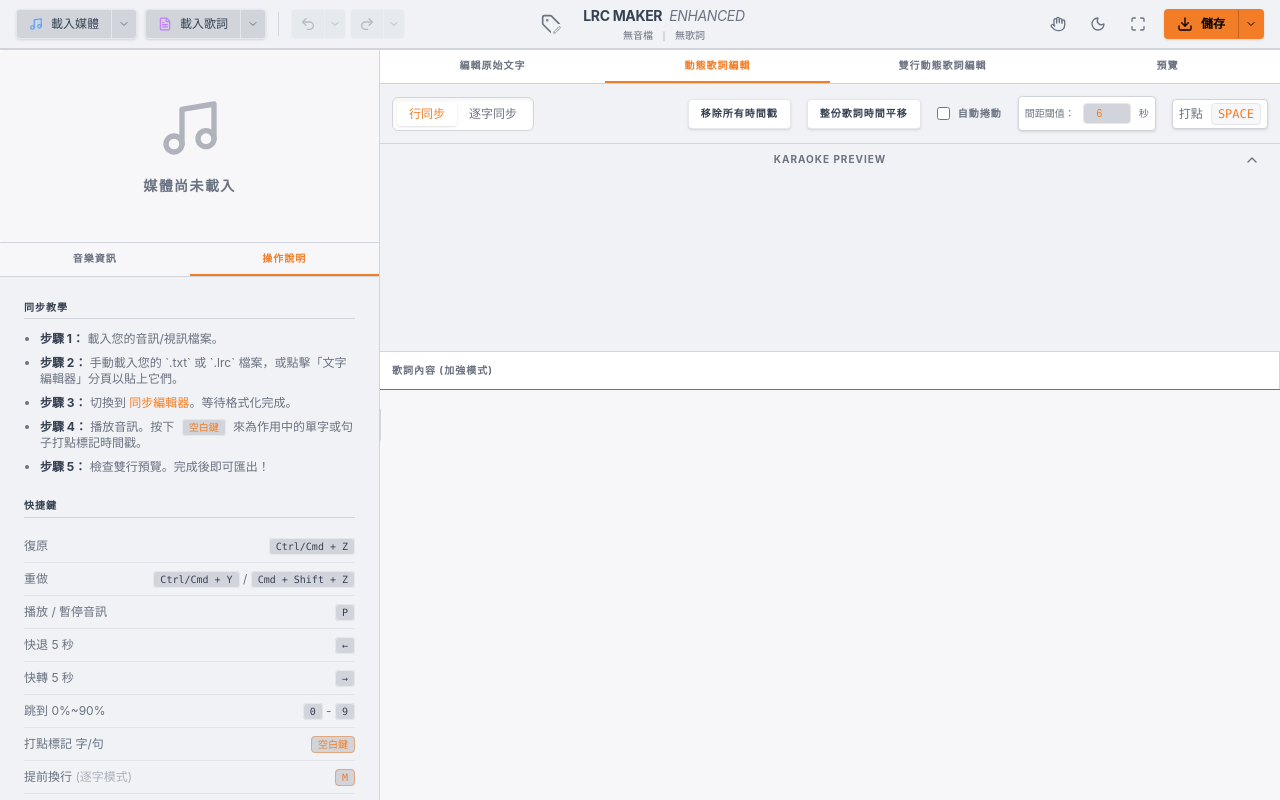
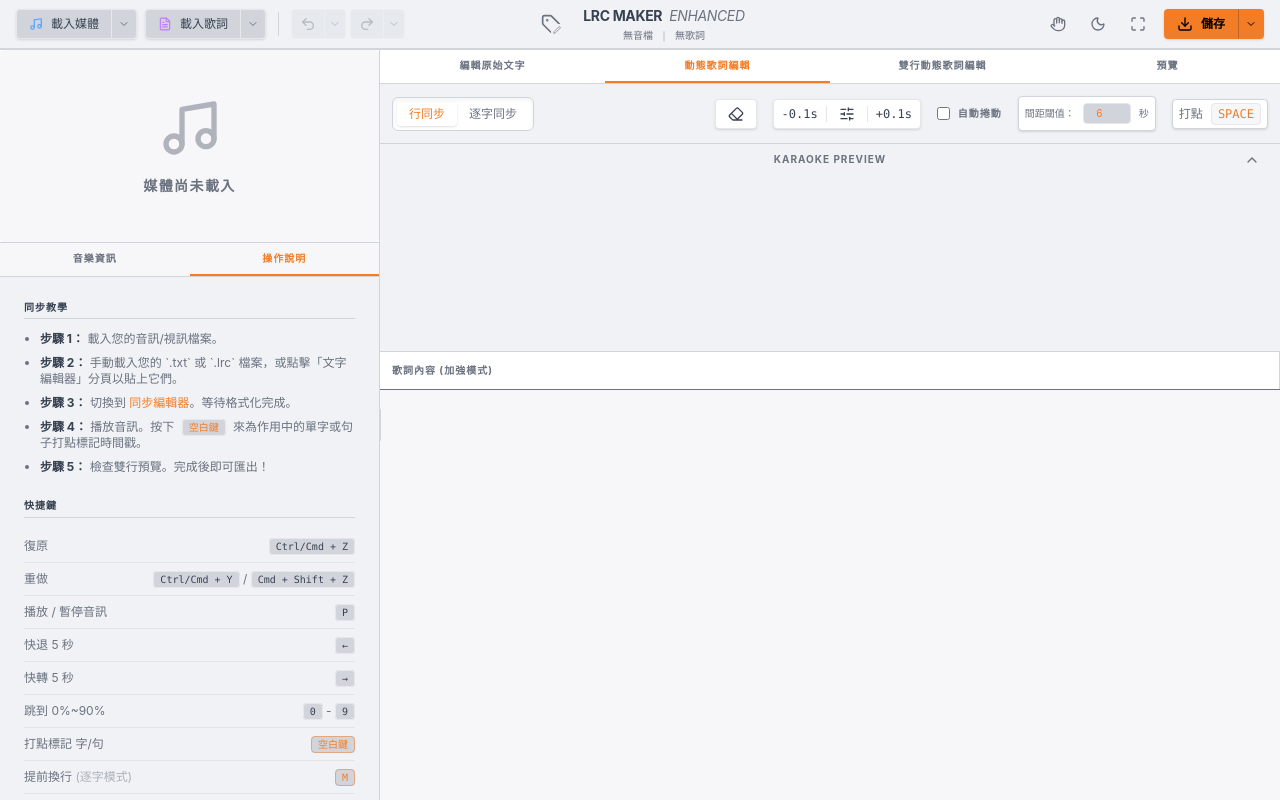
Before and after one commit to chyuaner/aistudio-elrc-maker, a Next.js app: page / in a window 1280 px wide. Built offline with nearby package versions, Linux system fonts and the light colour scheme.

Commit message:
feat(SyncEditor): 將編輯區按鈕改icon精簡版面 Introduces a new button to clear all timestamps from lines and words in the SyncEditor. This provides a convenient way to reset timing for the entire LRC file.

```diff
--- a/components/SyncEditor.tsx
+++ b/components/SyncEditor.tsx
@@ -4,7 +4,7 @@
 import { formatTime } from '@/lib/lyric-utils';
 import { KaraokePreview } from './KaraokePreview';
 import { Tooltip } from './Tooltip';
-import { Edit2, Trash2, X, ArrowRight, MoreVertical, ArrowUpFromLine, Copy, Play, SplitSquareVertical, Clock, Scissors, Type, Plus, FileText } from 'lucide-react';
+import { Edit2, Trash2, X, ArrowRight, MoreVertical, ArrowUpFromLine, Copy, Play, SplitSquareVertical, Clock, Scissors, Type, Plus, FileText, Eraser, SlidersHorizontal, Settings2 } from 'lucide-react';
 
 import { useAutoScroll } from './useAutoScroll';
 import { useDialogs } from './DialogProvider';
@@ -495,6 +495,7 @@
         </div>
 
         <div className="flex flex-wrap items-center gap-4 text-[10px] text-[var(--app-text-muted)]">
+          <Tooltip title={<span className="text-xs font-mono">移除所有時間戳</span>}>
             <button
               onClick={async () => {
                 const confirmed = await dialogs.confirm('確定要移除所有時間戳嗎？');
@@ -507,11 +508,22 @@
                     commitLines(newLines, '移除所有時間戳');
                 }
               }}
-            className="px-3 py-1.5 bg-[var(--app-bg-panel)] hover:bg-[var(--app-bg-hover)] hover:text-red-400 rounded shadow-sm uppercase font-bold tracking-widest border border-[var(--app-border-light)] flex items-center text-[var(--app-text-secondary)] transition-colors h-[30px]"
+              className="px-3 py-1.5 bg-[var(--app-bg-panel)] hover:bg-[var(--app-bg-hover)] hover:text-red-400 rounded shadow-sm border border-[var(--app-border-light)] flex items-center text-[var(--app-text-secondary)] transition-colors h-[30px]"
             >
-            移除所有時間戳
+              <Eraser className="w-4 h-4" />
             </button>
+          </Tooltip>
 
+          <div className="flex items-center shadow-sm rounded border border-[var(--app-border-light)] h-[30px] overflow-hidden bg-[var(--app-bg-panel)]">
+            <Tooltip title={<span className="text-xs font-mono">將所有時間提前 0.1 秒</span>}>
+              <button
+                onClick={() => shiftTime(-0.1)}
+                className="px-2 h-full hover:bg-[var(--app-bg-hover)] text-[var(--app-text-secondary)] hover:text-[var(--app-text-primary)] transition-colors border-r border-[var(--app-border-light)] font-mono text-xs"
+              >
+                -0.1s
+              </button>
+            </Tooltip>
+            <Tooltip title={<span className="text-xs font-mono">整份歌詞時間平移 (輸入數值)</span>}>
               <button
                 onClick={async () => {
                   const val = await dialogs.prompt(i18n.promptShiftTime, '0');
@@ -519,10 +531,20 @@
                      shiftTime(parseFloat(val));
                   }
                 }}
-            className="px-3 py-1.5 bg-[var(--app-bg-panel)] hover:bg-[var(--app-bg-hover)] rounded shadow-sm uppercase font-bold tracking-widest border border-[var(--app-border-light)] flex items-center text-[var(--app-text-secondary)] transition-colors h-[30px]"
+                className="px-3 h-full hover:bg-[var(--app-bg-hover)] flex items-center text-[var(--app-text-secondary)] hover:text-[var(--app-text-primary)] transition-colors"
               >
-            整份歌詞時間平移
+                <SlidersHorizontal className="w-4 h-4" />
               </button>
+            </Tooltip>
+            <Tooltip title={<span className="text-xs font-mono">將所有時間延後 0.1 秒</span>}>
+              <button
+                onClick={() => shiftTime(0.1)}
+                className="px-2 h-full hover:bg-[var(--app-bg-hover)] text-[var(--app-text-secondary)] hover:text-[var(--app-text-primary)] transition-colors border-l border-[var(--app-border-light)] font-mono text-xs"
+              >
+                +0.1s
+              </button>
+            </Tooltip>
+          </div>
 
           <label className="flex items-center gap-2 cursor-pointer hover:text-[var(--app-text-primary)] transition-colors">
             <input
```
Lines whose indentation alone changed are shown as unchanged.
